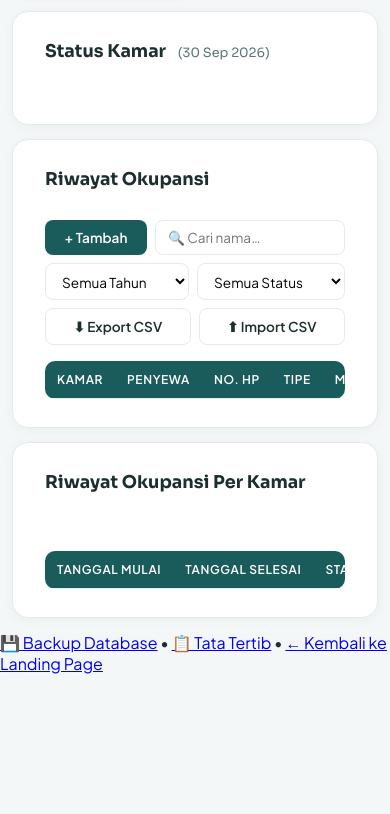
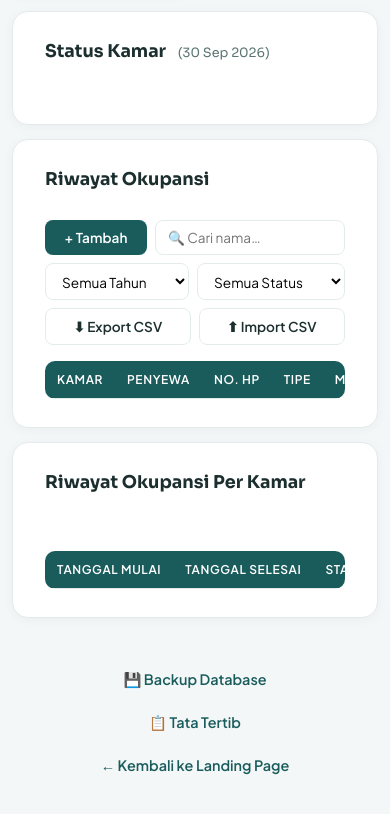
Before and after one commit to lintangglangitt/griya-aleena-sekaran, a plain HTML site: page ngadmin.html in a window 390 px wide. Shown: the part 553-1367 px from the top of the page. Before the commit the page ends 1227 px from the top, so only its background shows below. Drawn offline with Linux system fonts and the light colour scheme; no server answers; sample sign-in values are in the browser's storage.

Commit message:
Update ngadmin.css

```diff
--- a/ngadmin.css
+++ b/ngadmin.css
@@ -1357,3 +1357,59 @@ tbody tr.akan-habis td:first-child { border-left: 4px solid var(--red); }
     font-size: 0.8rem;
   }
 }
+
+
+/* ═══════════════════════════════════════════ */
+/* FOOTER LINKS */
+/* ═══════════════════════════════════════════ */
+.footer-links {
+  text-align: center;
+  padding: 32px 20px 40px;
+  margin-top: 20px;
+  font-size: 0.9rem;
+  color: var(--muted);
+  display: flex;
+  align-items: center;
+  justify-content: center;
+  flex-wrap: wrap;
+  gap: 12px;
+}
+
+.footer-links a {
+  color: var(--teal);
+  text-decoration: none;
+  font-weight: 600;
+  padding: 8px 16px;
+  border-radius: 8px;
+  transition: background 0.15s, color 0.15s;
+  display: inline-flex;
+  align-items: center;
+  gap: 6px;
+}
+
+.footer-links a:hover {
+  background: var(--gray);
+  color: var(--teal-lt);
+  text-decoration: underline;
+}
+
+.footer-links .separator {
+  color: var(--border);
+  font-size: 1.2rem;
+  user-select: none;
+}
+
+@media (max-width: 640px) {
+  .footer-links {
+    flex-direction: column;
+    gap: 8px;
+    padding: 24px 16px 32px;
+  }
+  .footer-links .separator {
+    display: none;
+  }
+  .footer-links a {
+    width: 100%;
+    justify-content: center;
+  }
+}
```
